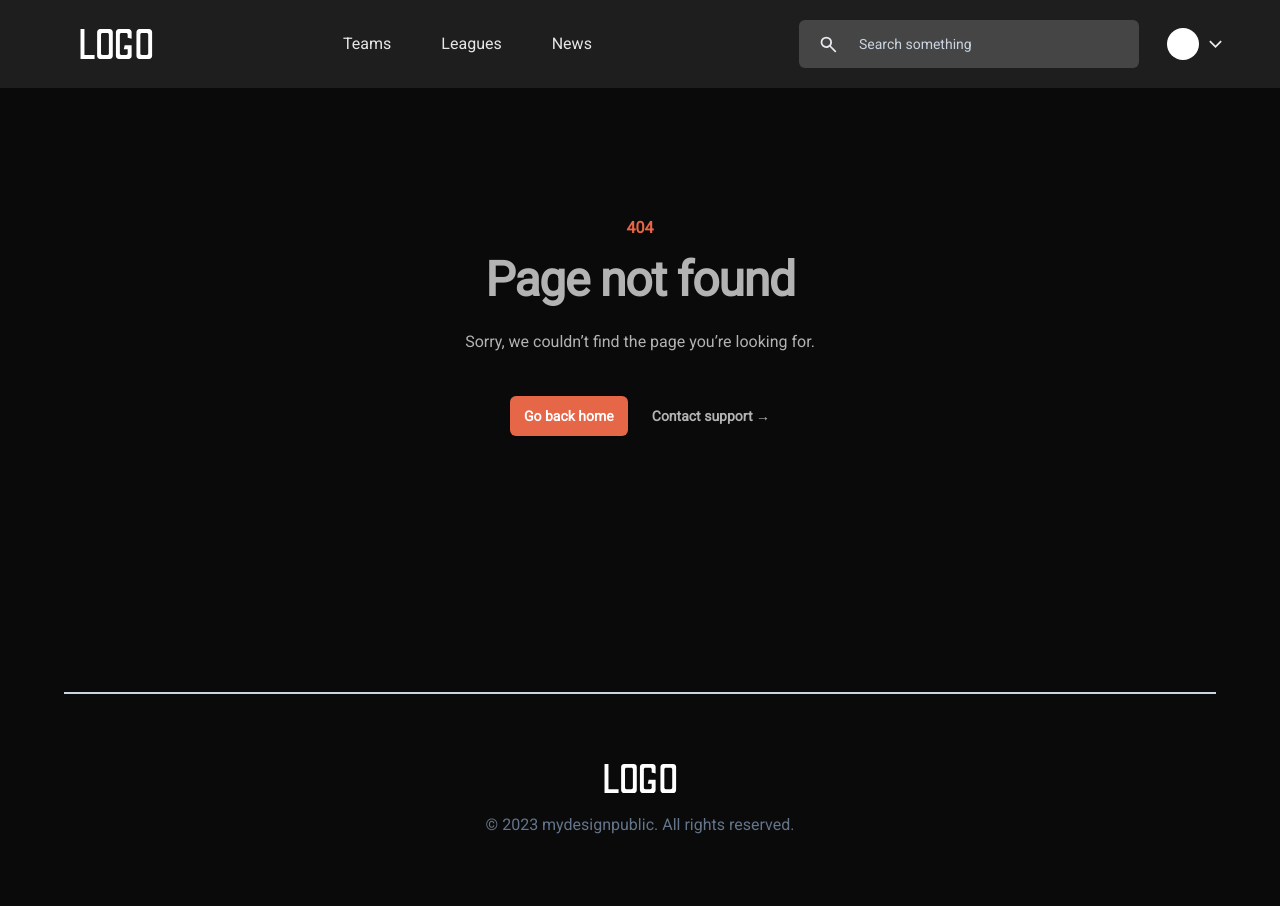
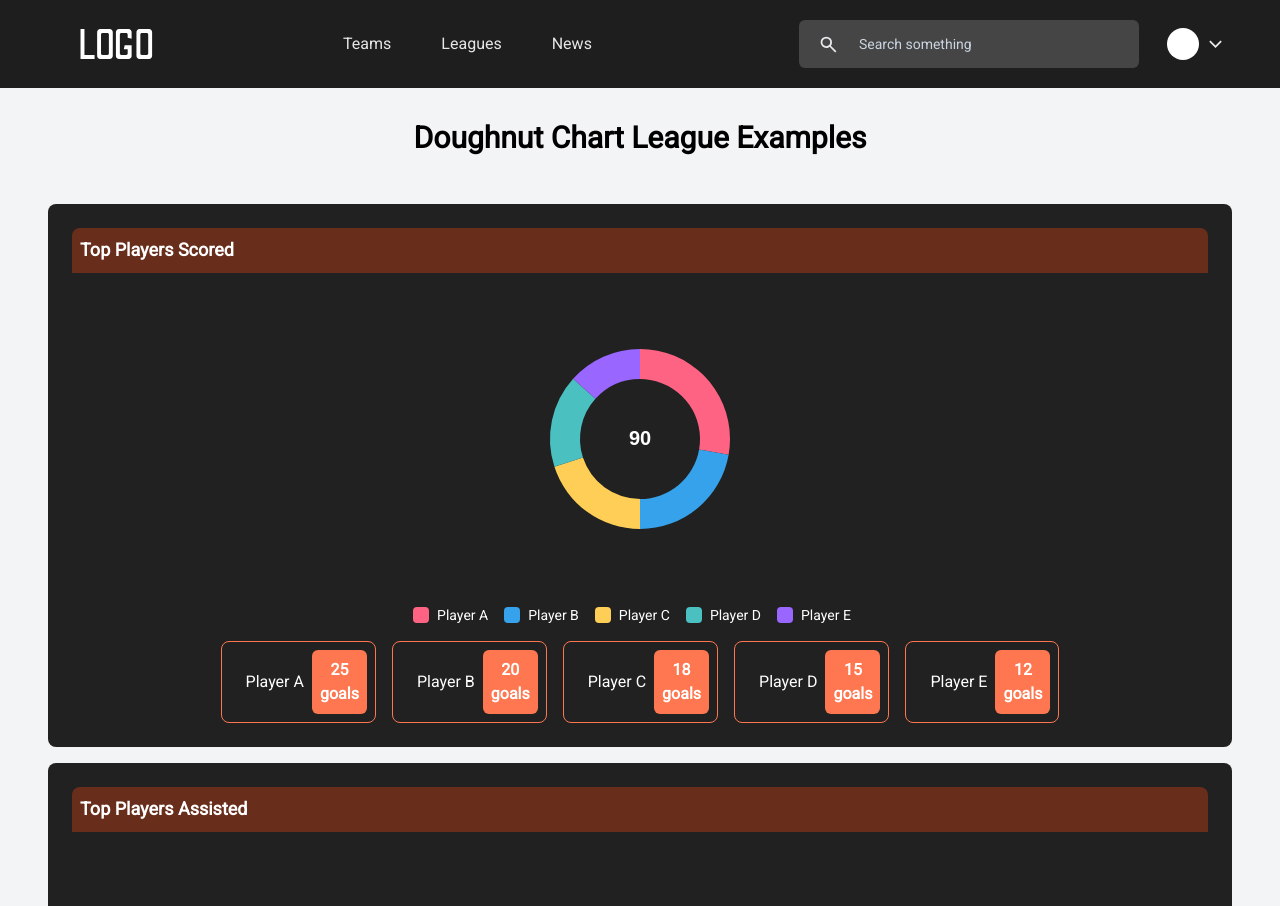
Before and after one commit to AMRRAGHEB118/football_analytic_forntend, a Next.js app: page /example in a window 1280 px wide. Before the commit this address had no page. Shown: the top 906 px of the page. Built offline with nearby package versions, Linux system fonts and the light colour scheme.

Commit message:
Create league component

```diff
--- /dev/null
+++ b/examples/DounghuntChartLeague.tsx
@@ -0,0 +1,95 @@
+import React from 'react';
+import DoughnutChartLeague from '../src/app/components/DounghuntChartLeague';
+
+const DoughnutChartLeagueExample = () => {
+    // Demo data for topPlayersScored
+    const topPlayersScoredData = [
+        { label: 'Player A', value: 25, unit: 'goals', color: '#FF6384' },
+        { label: 'Player B', value: 20, unit: 'goals', color: '#36A2EB' },
+        { label: 'Player C', value: 18, unit: 'goals', color: '#FFCE56' },
+        { label: 'Player D', value: 15, unit: 'goals', color: '#4BC0C0' },
+        { label: 'Player E', value: 12, unit: 'goals', color: '#9966FF' },
+    ];
+
+    // Demo data for topPlayersAssisted
+    const topPlayersAssistedData = [
+        { label: 'Player X', value: 15, unit: 'assists', color: '#FF6384' },
+        { label: 'Player Y', value: 12, unit: 'assists', color: '#36A2EB' },
+        { label: 'Player Z', value: 10, unit: 'assists', color: '#FFCE56' },
+        { label: 'Player W', value: 8, unit: 'assists', color: '#4BC0C0' },
+        { label: 'Player V', value: 7, unit: 'assists', color: '#9966FF' },
+    ];
+
+    // Demo data for topTeamsPossessed
+    const topTeamsPossessedData = [
+        { label: 'Team A', value: 60, unit: '%', color: '#FF6384' },
+        { label: 'Team B', value: 58, unit: '%', color: '#36A2EB' },
+        { label: 'Team C', value: 55, unit: '%', color: '#FFCE56' },
+        { label: 'Team D', value: 53, unit: '%', color: '#4BC0C0' },
+        { label: 'Team E', value: 50, unit: '%', color: '#9966FF' },
+    ];
+
+    // Demo data for topTeamsScored
+    const topTeamsScoredData = [
+        { label: 'Team X', value: 70, unit: 'goals', color: '#FF6384' },
+        { label: 'Team Y', value: 65, unit: 'goals', color: '#36A2EB' },
+        { label: 'Team Z', value: 60, unit: 'goals', color: '#FFCE56' },
+        { label: 'Team W', value: 55, unit: 'goals', color: '#4BC0C0' },
+        { label: 'Team V', value: 50, unit: 'goals', color: '#9966FF' },
+    ];
+
+    // Demo data for mostFailedToScore
+    const mostFailedToScoreData = [
+        { label: 'Team A', value: 10, unit: 'matches', color: '#FF6384' },
+        { label: 'Team B', value: 8, unit: 'matches', color: '#36A2EB' },
+        { label: 'Team C', value: 7, unit: 'matches', color: '#FFCE56' },
+        { label: 'Team D', value: 6, unit: 'matches', color: '#4BC0C0' },
+        { label: 'Team E', value: 5, unit: 'matches', color: '#9966FF' },
+    ];
+
+    return (
+        <div className="flex flex-wrap gap-4 p-4">
+            {/* Top Players Scored */}
+            <DoughnutChartLeague
+                type="topPlayersScored"
+                data={topPlayersScoredData}
+                total={topPlayersScoredData.reduce((sum, player) => sum + player.value, 0)}
+                title="Top Players Scored"
+            />
+
+            {/* Top Players Assisted */}
+            <DoughnutChartLeague
+                type="topPlayersAssisted"
+                data={topPlayersAssistedData}
+                total={topPlayersAssistedData.reduce((sum, player) => sum + player.value, 0)}
+                title="Top Players Assisted"
+            />
+
+            {/* Top Teams Possessed */}
+            <DoughnutChartLeague
+                type="topTeamsPossessed"
+                data={topTeamsPossessedData}
+                total={topTeamsPossessedData.reduce((sum, team) => sum + team.value, 0)}
+                title="Top Teams Possessed"
+            />
+
+            {/* Top Teams Scored */}
+            <DoughnutChartLeague
+                type="topTeamsScored"
+                data={topTeamsScoredData}
+                total={topTeamsScoredData.reduce((sum, team) => sum + team.value, 0)}
+                title="Top Teams Scored"
+            />
+
+            {/* Most Failed to Score */}
+            <DoughnutChartLeague
+                type="mostFailedToScore"
+                data={mostFailedToScoreData}
+                total={mostFailedToScoreData.reduce((sum, team) => sum + team.value, 0)}
+                title="Most Failed to Score"
+            />
+        </div>
+    );
+};
+
+export default DoughnutChartLeagueExample;
--- /dev/null
+++ b/src/app/(dynamicPages)/example/page.tsx
@@ -0,0 +1,13 @@
+import React from 'react';
+import DoughnutChartLeagueExample from '../../../../examples/DounghuntChartLeague';
+
+const ExamplePage = () => {
+    return (
+        <div className="p-8 bg-gray-100 min-h-screen">
+            <h1 className="text-3xl font-bold text-center mb-8">Doughnut Chart League Examples</h1>
+            <DoughnutChartLeagueExample />
+        </div>
+    );
+};
+
+export default ExamplePage;
--- /dev/null
+++ b/src/app/components/DounghuntChartLeague.tsx
@@ -0,0 +1,44 @@
+import React from 'react';
+import DounghuntChartStatsExtended from './DounghuntChartStatsExtended'; // Use the extended version
+
+interface Stat {
+    label: string;
+    value: number;
+    unit: string;
+    color: string;
+}
+
+interface DounghuntChartLeagueProps {
+    type: 'topPlayersScored' | 'topPlayersAssisted' | 'topTeamsPossessed' | 'topTeamsScored' | 'mostFailedToScore';
+    data: Stat[];
+    total: number;
+    title: string;
+}
+
+const DounghuntChartLeague = ({ type, data, total, title }: DounghuntChartLeagueProps) => {
+    // Map data for chart and stats
+    const chartData = data.map(({ label, value, unit, color }) => ({
+        label,
+        value,
+        unit, // Include the `unit` property
+        color,
+    }));
+
+    const stats = data.map(({ label, value, unit }) => ({
+        label,
+        value,
+        unit,
+        color: '',
+    }));
+
+    return (
+        <DounghuntChartStatsExtended
+            title={title}
+            total={total}
+            chartData={chartData}
+            stats={stats}
+        />
+    );
+};
+
+export default DounghuntChartLeague;
--- /dev/null
+++ b/src/app/components/DounghuntChartStatsExtended.tsx
@@ -0,0 +1,61 @@
+import DoughnutChart from "./DounghuntChart";
+
+interface Stat {
+    label: string;
+    value: number;
+    unit: string;
+    color: string;
+}
+
+interface StatsProps {
+    title: string;
+    total: number;
+    chartData: Stat[];
+    stats: Stat[];
+}
+
+const DounghuntChartStatsExtended = ({ title, total, chartData, stats }: StatsProps) => {
+    return (
+        <div className="bg-secondary-1000 rounded-lg w-full h-auto p-6">
+            {/* Title */}
+            <div className="bg-primary-950 p-2 rounded-t-lg text-left text-white text-lg font-bold h-[45px]">
+                {title}
+            </div>
+
+            {/* Content */}
+            <div className="flex flex-col items-center justify-center mt-4">
+                {/* Doughnut Chart */}
+                <div className="w-full flex justify-center">
+                    <DoughnutChart total={total} title={title} data={chartData} width="400px" height="300px" />
+                </div>
+
+                {/* Legend */}
+                <div className="flex justify-center mt-4">
+                    {chartData.map(({ label, color }) => (
+                        <div key={label} className="flex items-center mr-4">
+                            <div className="w-4 h-4 rounded mr-2" style={{ backgroundColor: color }} />
+                            <span className="text-white text-sm font-light">{label}</span>
+                        </div>
+                    ))}
+                </div>
+
+                {/* Stats Section */}
+                <div className="flex justify-center mt-4">
+                    {stats.slice(0, 5).map(({ label, value, unit }) => (
+                        <div key={label} className="flex items-center justify-between mx-2 p-2 border-primary-500 border rounded-lg">
+                            <div className="flex items-center justify-between rounded pl-4 bg-transparent text-white">
+                                <span style={{ flex: 1, textAlign: 'center' }}>{label}</span>
+                                <div className="bg-primary-500 items-center justify-center rounded-md ml-2 text-lg font-bold p-2 flex flex-col">
+                                    <span className="text-base">{value}</span>
+                                    <span className="text-base">{unit}</span>
+                                </div>
+                            </div>
+                        </div>
+                    ))}
+                </div>
+            </div>
+        </div>
+    );
+};
+
+export default DounghuntChartStatsExtended;
```
